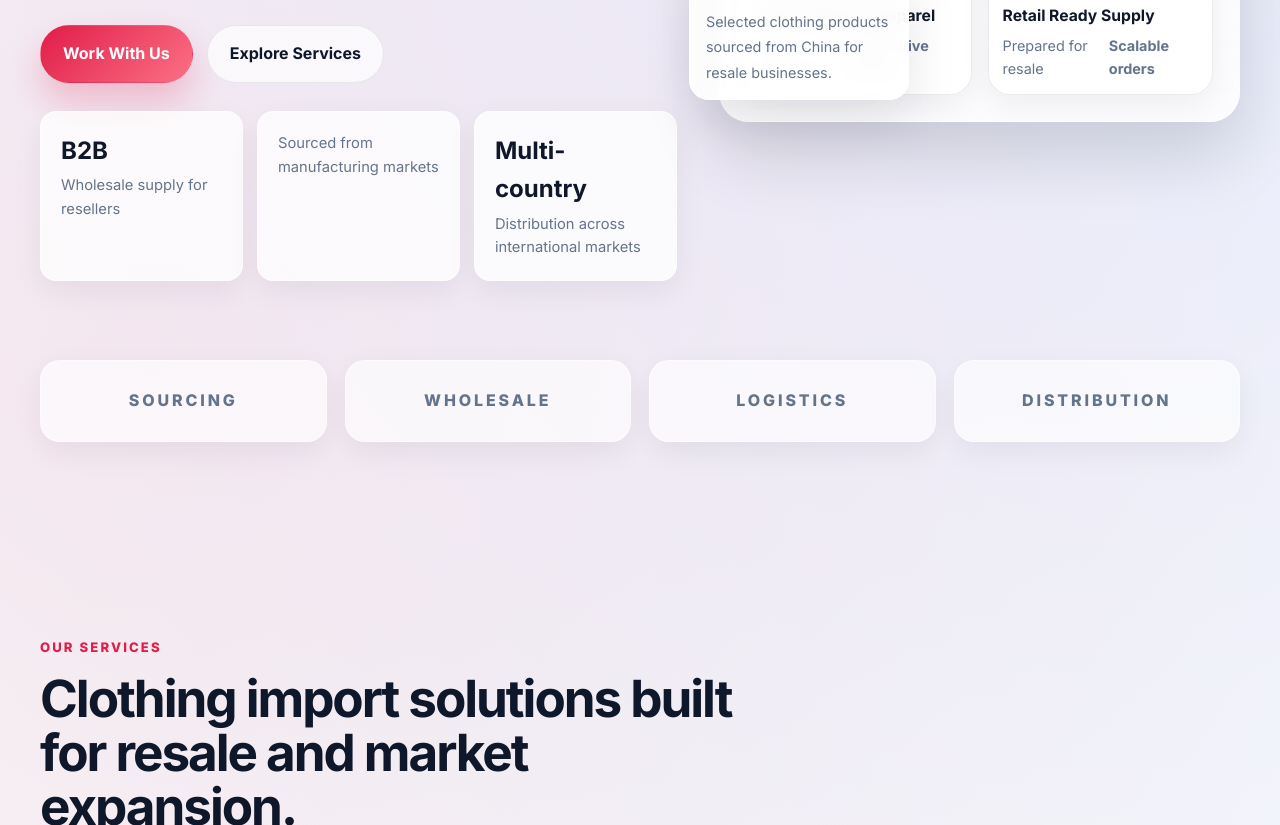
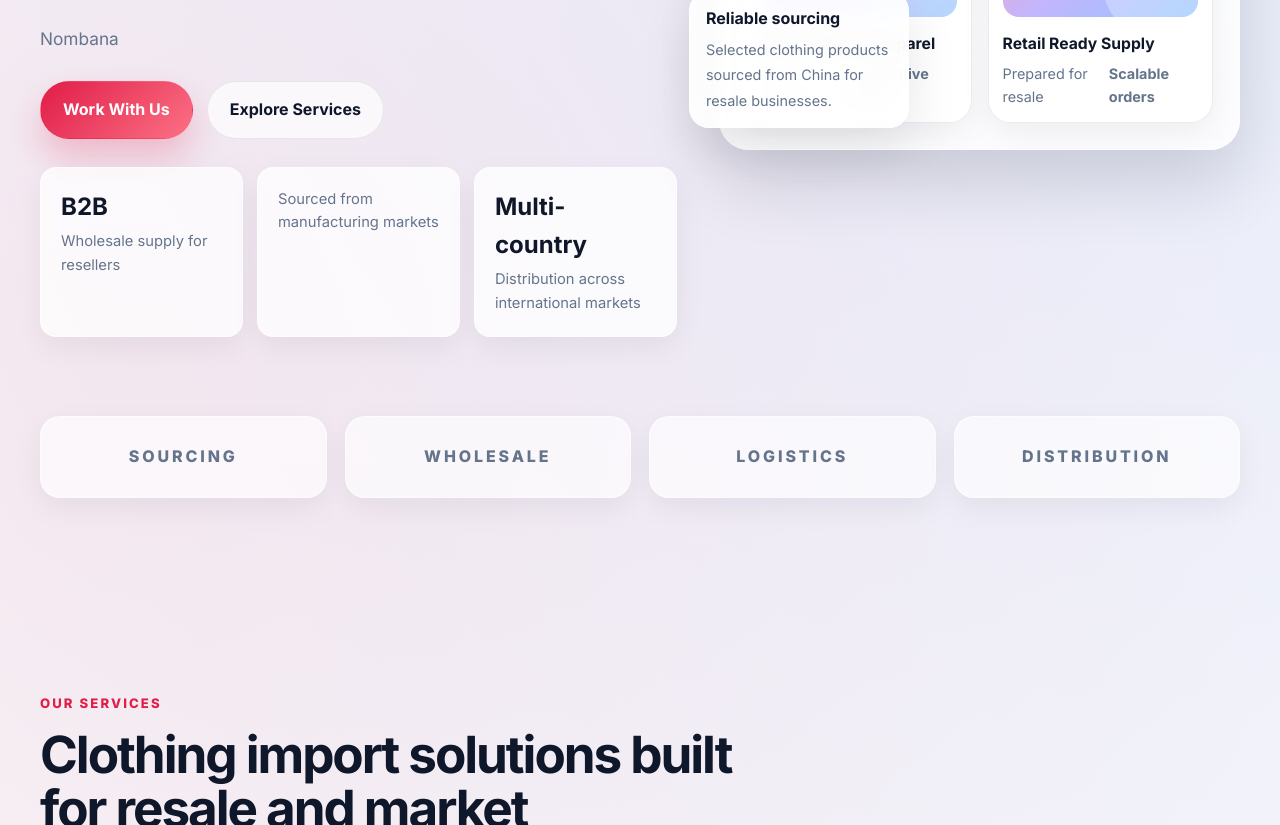
Before and after one commit to NathaRHS/sitePapa, a plain HTML site: page index.html in a window 1280 px wide. Shown: the part 877-1702 px from the top of the page. Drawn offline with Linux system fonts and the light colour scheme.

Commit message:
test fako

```diff
--- a/index.html
+++ b/index.html
@@ -50,7 +50,7 @@
                             quality products, competitive pricing and scalable
                             supply solutions.
                         </p>
-
+                        <p>Nombana</p>
                         <div class="hero-actions">
                             <a href="#contact" class="btn-primary">Work With
                                 Us</a>
```
